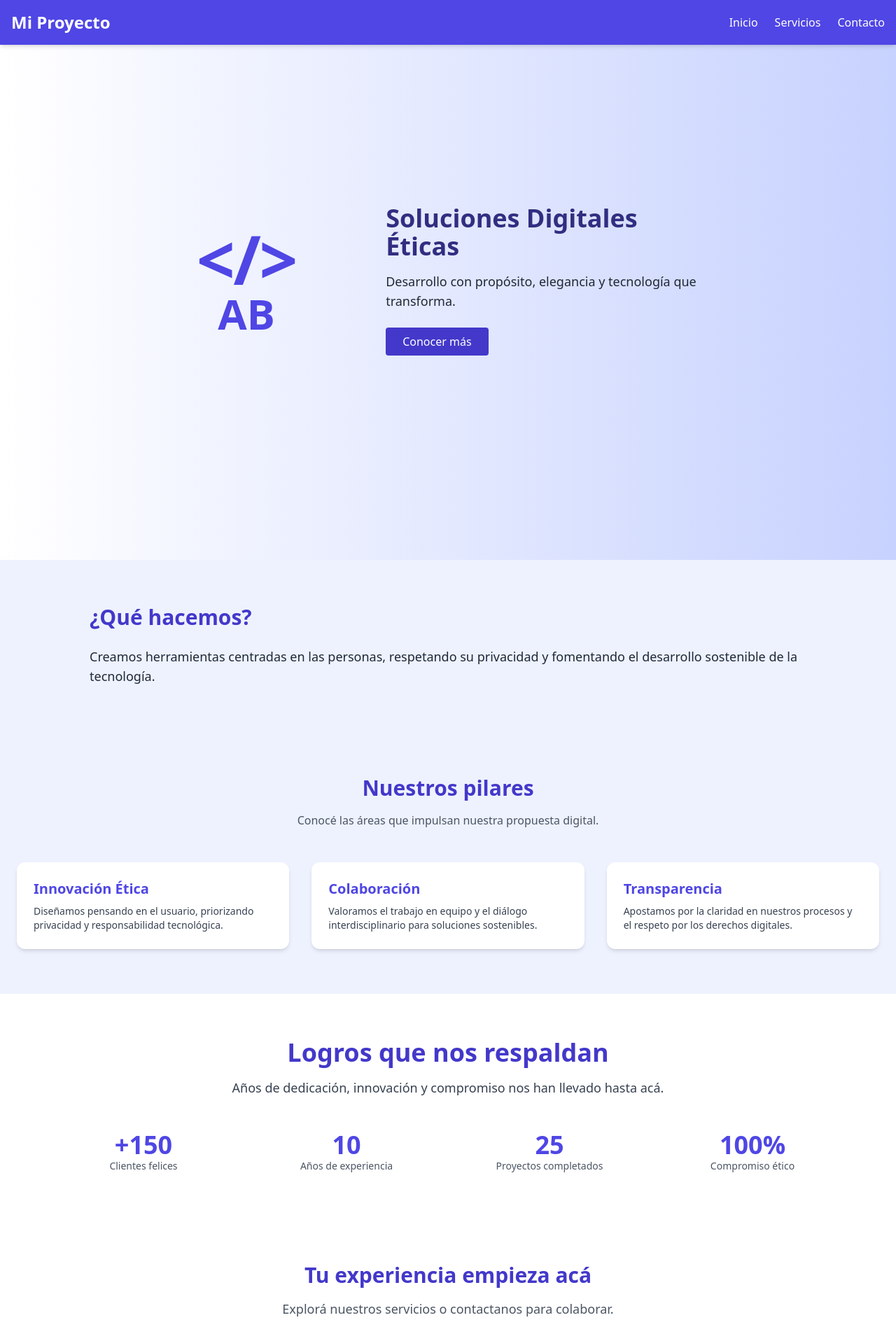
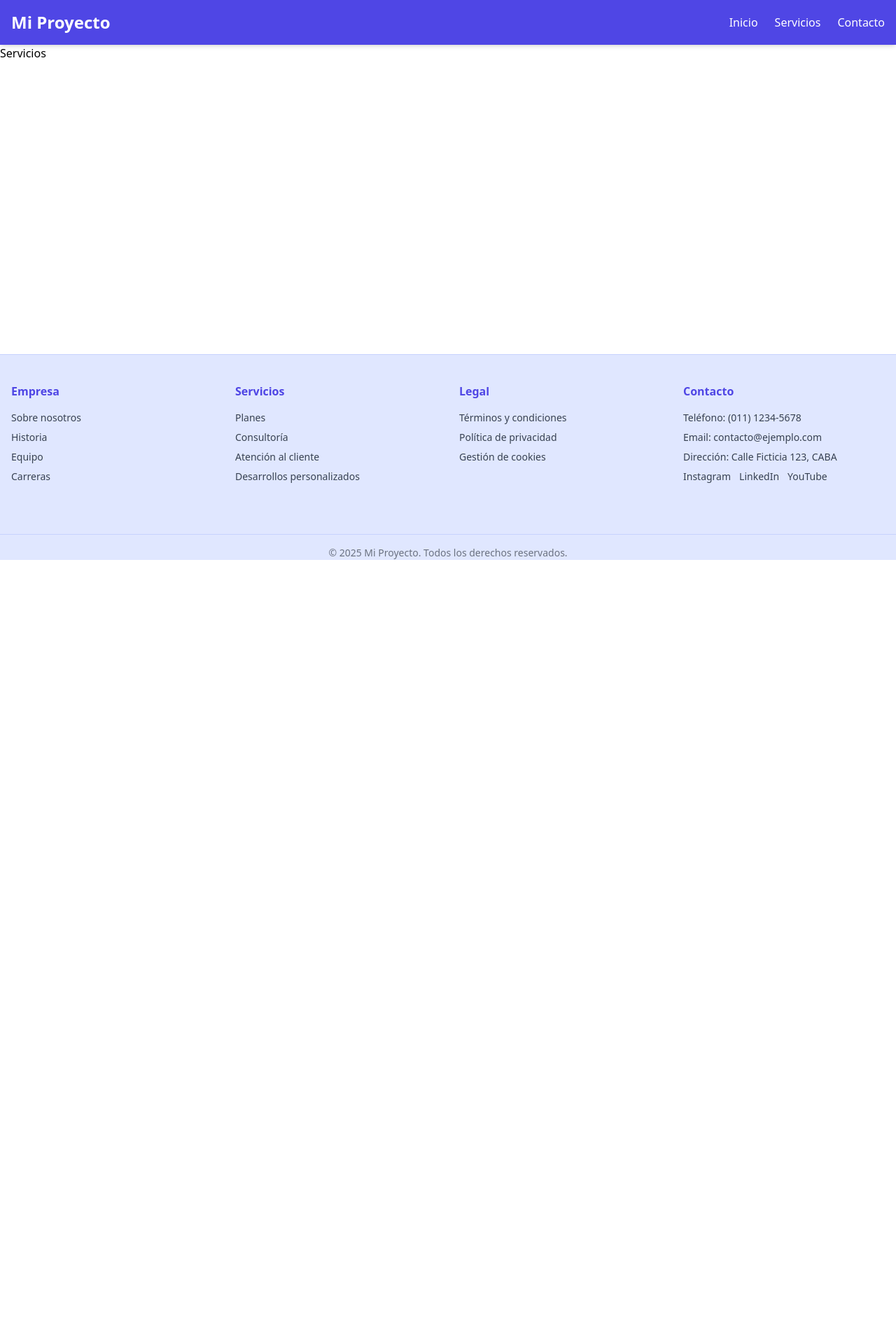
Before and after one commit to alanberns/ViteApp, a React (Vite) app in the folder vite-app/: page /servicios in a window 1280 px wide. Shown: the top 1906 px of the page at 70% size. After the commit the page ends 800 px from the top, so only its background shows below. Built offline with nearby package versions, Linux system fonts and the light colour scheme.

Commit message:
router añadido

```diff
--- a/vite-app/package.json
+++ b/vite-app/package.json
@@ -11,7 +11,8 @@
   },
   "dependencies": {
     "react": "^19.1.0",
-    "react-dom": "^19.1.0"
+    "react-dom": "^19.1.0",
+    "react-router-dom": "^7.6.3"
   },
   "devDependencies": {
     "@eslint/js": "^9.30.1",
--- a/vite-app/src/App.jsx
+++ b/vite-app/src/App.jsx
@@ -1,128 +1,29 @@
 import { useState } from 'react'
+import { BrowserRouter, Routes, Route } from "react-router-dom";
 
 import Header from './components/layout/Header';
 import Footer from './components/layout/Footer';
+import Home from './pages/Home';
+import Servicios from './pages/Servicios';
 
 function App() {
   const [count, setCount] = useState(0)
 
   return (
-    <div className="flex flex-col min-h-screen bg-white">
-      <Header />
+    <BrowserRouter>
+      <div className="flex flex-col min-h-screen bg-white">
+        <Header />
 
-      <main className="w-full mt-15 flex-grow">
-        {/* Sección de bienvenida */}
-        <section className="min-h-screen flex flex-col md:flex-row items-center justify-center bg-gradient-to-r from-white to-indigo-200 px-6 md:px-20 py-16 md:py-20 text-gray-900 gap-10 md:gap-32">
+        <main className="w-full mt-15 flex-grow py-16">
+          <Routes>
+            <Route path="/" element={<Home />} />
+            <Route path="/servicios" element={<Servicios />} />
+          </Routes>
+        </main>
 
-          {/* Logo grande lado izquierdo */}
-          <div className="flex flex-col items-center md:items-center text-center">
-            <div className="text-7xl md:text-8xl font-extrabold tracking-tight text-indigo-600">&lt;/&gt;</div>
-            <div className="text-5xl md:text-6xl font-semibold text-indigo-600">AB</div>
-          </div>
-
-          {/* Texto lado derecho */}
-          <div className="max-w-md text-center md:text-left">
-            <h1 className="text-3xl md:text-4xl font-bold mb-4 text-indigo-900">Soluciones Digitales Éticas</h1>
-            <p className="text-base md:text-lg text-gray-800 mb-6">
-              Desarrollo con propósito, elegancia y tecnología que transforma.
-            </p>
-            <button className="px-6 py-2 rounded bg-indigo-700 text-white font-medium hover:bg-indigo-800 transition">
-              Conocer más
-            </button>
-          </div>
-
-        </section>
-
-
-        {/* Sección 2: Información / Destacados */}
-        <section className="py-16 bg-indigo-50 px-6 text-gray-800">
-          <div className="max-w-5xl mx-auto">
-            <h2 className="text-3xl font-semibold text-indigo-700 mb-6">¿Qué hacemos?</h2>
-            <p className="text-lg">
-              Creamos herramientas centradas en las personas, respetando su privacidad y fomentando el desarrollo sostenible de la tecnología.
-            </p>
-          </div>
-        </section>
-
-        {/* Sección : Pilares */}
-        <section className="py-16 px-6 bg-indigo-50">
-          <div className="max-w-6xl mx-auto text-center mb-12">
-            <h2 className="text-3xl font-semibold text-indigo-700">Nuestros pilares</h2>
-            <p className="text-gray-600 mt-4">Conocé las áreas que impulsan nuestra propuesta digital.</p>
-          </div>
-
-          <div className="grid grid-cols-1 sm:grid-cols-2 lg:grid-cols-3 gap-8">
-            {/* Card 1 */}
-            <div className="bg-white shadow-md rounded-xl p-6 transition hover:shadow-lg">
-              <h3 className="text-xl font-bold text-indigo-600 mb-2">Innovación Ética</h3>
-              <p className="text-gray-700 text-sm">
-                Diseñamos pensando en el usuario, priorizando privacidad y responsabilidad tecnológica.
-              </p>
-            </div>
-
-            {/* Card 2 */}
-            <div className="bg-white shadow-md rounded-xl p-6 transition hover:shadow-lg">
-              <h3 className="text-xl font-bold text-indigo-600 mb-2">Colaboración</h3>
-              <p className="text-gray-700 text-sm">
-                Valoramos el trabajo en equipo y el diálogo interdisciplinario para soluciones sostenibles.
-              </p>
-            </div>
-
-            {/* Card 3 */}
-            <div className="bg-white shadow-md rounded-xl p-6 transition hover:shadow-lg">
-              <h3 className="text-xl font-bold text-indigo-600 mb-2">Transparencia</h3>
-              <p className="text-gray-700 text-sm">
-                Apostamos por la claridad en nuestros procesos y el respeto por los derechos digitales.
-              </p>
-            </div>
-          </div>
-        </section>
-
-        {/* Sección de estadísticas */}
-        <section className="bg-white py-16 px-6 md:px-20 text-gray-900">
-          <div className="max-w-4xl mx-auto text-center mb-12">
-            <h2 className="text-3xl md:text-4xl font-bold text-indigo-700 mb-4">Logros que nos respaldan</h2>
-            <p className="text-gray-700 text-base md:text-lg">
-              Años de dedicación, innovación y compromiso nos han llevado hasta acá.
-            </p>
-          </div>
-
-          <div className="grid grid-cols-2 md:grid-cols-4 gap-10 text-center">
-            <div>
-              <p className="text-4xl font-bold text-indigo-600">+150</p>
-              <p className="text-sm text-gray-600">Clientes felices</p>
-            </div>
-            <div>
-              <p className="text-4xl font-bold text-indigo-600">10</p>
-              <p className="text-sm text-gray-600">Años de experiencia</p>
-            </div>
-            <div>
-              <p className="text-4xl font-bold text-indigo-600">25</p>
-              <p className="text-sm text-gray-600">Proyectos completados</p>
-            </div>
-            <div>
-              <p className="text-4xl font-bold text-indigo-600">100%</p>
-              <p className="text-sm text-gray-600">Compromiso ético</p>
-            </div>
-          </div>
-        </section>
-
-
-        {/* Sección 3: CTA o Testimonios (placeholder) */}
-        <section className="py-16 bg-white px-6 text-center">
-          <div className="max-w-4xl mx-auto">
-            <h2 className="text-3xl font-semibold text-indigo-700 mb-4">Tu experiencia empieza acá</h2>
-            <p className="text-lg text-gray-600 mb-6">Explorá nuestros servicios o contactanos para colaborar.</p>
-            <button className="bg-indigo-600 text-white px-6 py-3 rounded-lg shadow hover:bg-indigo-500 transition">
-              Empezar ahora
-            </button>
-          </div>
-        </section>
-
-      </main>
-
-      <Footer />
-    </div>
+        <Footer />
+      </div>
+    </BrowserRouter>
   )
 }
 
--- a/vite-app/src/components/layout/Header.jsx
+++ b/vite-app/src/components/layout/Header.jsx
@@ -1,4 +1,5 @@
 import { useState } from "react";
+import { Link } from "react-router-dom";
 
 export default function Header() {
   const [isOpen, setIsOpen] = useState(false);
@@ -20,8 +21,12 @@ export default function Header() {
 
         {/* Menú desktop */}
         <nav className="space-x-6 hidden md:flex">
-          <a href="#" className="text-white hover:text-indigo-200 transition-colors">Inicio</a>
-          <a href="#" className="text-white hover:text-indigo-200 transition-colors">Servicios</a>
+          <Link to="/" className="text-white hover:text-indigo-200 transition-colors">
+            Inicio
+          </Link>
+          <Link to="/servicios" className="text-white hover:text-indigo-200 transition-colors">
+            Servicios
+          </Link>
           <a href="#" className="text-white hover:text-indigo-200 transition-colors">Contacto</a>
         </nav>
       </div>
@@ -33,8 +38,8 @@ export default function Header() {
         } md:hidden px-4 bg-indigo-600`}
       >
         <nav className="py-4 flex flex-col space-y-3">
-          <a href="#" className="text-white hover:text-indigo-200 transition">Inicio</a>
-          <a href="#" className="text-white hover:text-indigo-200 transition">Servicios</a>
+          <a href="/" className="text-white hover:text-indigo-200 transition">Inicio</a>
+          <a href="/servicios" className="text-white hover:text-indigo-200 transition">Servicios</a>
           <a href="#" className="text-white hover:text-indigo-200 transition">Contacto</a>
         </nav>
       </div>
--- a/vite-app/src/pages/Home.jsx
+++ b/vite-app/src/pages/Home.jsx
@@ -1,13 +1,30 @@
+import { Link } from "react-router-dom";
+
 export default function Home() {
   return (
-    <main className="w-full">
+    <div className="w-full flex flex-col">
       {/* Sección de bienvenida */}
-      <section className="min-h-screen flex flex-col justify-center items-center bg-white px-6 text-center">
-        <h1 className="text-4xl md:text-5xl font-bold text-indigo-600 mb-4">Bienvenido a Mi Proyecto</h1>
-        <p className="text-gray-700 text-lg max-w-xl">
-          Descubrí soluciones digitales éticas y eficientes, construidas con pasión y propósito.
-        </p>
+      <section className="min-h-screen flex flex-col md:flex-row items-center justify-center bg-gradient-to-r from-white to-indigo-200 px-6 md:px-20 md:py-4 text-gray-900 gap-10 md:gap-32">
+
+        {/* Logo grande lado izquierdo */}
+        <div className="flex flex-col items-center md:items-center text-center">
+          <div className="text-7xl md:text-8xl font-extrabold tracking-tight text-indigo-600">&lt;/&gt;</div>
+          <div className="text-5xl md:text-6xl font-semibold text-indigo-600">AB</div>
+        </div>
+
+        {/* Texto lado derecho */}
+        <div className="max-w-md text-center md:text-left">
+          <h1 className="text-3xl md:text-4xl font-bold mb-4 text-indigo-900">Soluciones Digitales Éticas</h1>
+          <p className="text-base md:text-lg text-gray-800 mb-6">
+            Desarrollo con propósito, elegancia y tecnología que transforma.
+          </p>
+          <button className="px-6 py-2 rounded bg-indigo-700 text-white font-medium hover:bg-indigo-800 transition">
+            Conocer más
+          </button>
+        </div>
+
       </section>
+
 
       {/* Sección 2: Información / Destacados */}
       <section className="py-16 bg-indigo-50 px-6 text-gray-800">
@@ -19,16 +36,82 @@ export default function Home() {
         </div>
       </section>
 
+      {/* Sección : Pilares */}
+      <section className="py-16 px-6 bg-indigo-50">
+        <div className="max-w-6xl mx-auto text-center mb-12">
+          <h2 className="text-3xl font-semibold text-indigo-700">Nuestros pilares</h2>
+          <p className="text-gray-600 mt-4">Conocé las áreas que impulsan nuestra propuesta digital.</p>
+        </div>
+
+        <div className="grid grid-cols-1 sm:grid-cols-2 lg:grid-cols-3 gap-8">
+          {/* Card 1 */}
+          <div className="bg-white shadow-md rounded-xl p-6 transition hover:shadow-lg">
+            <h3 className="text-xl font-bold text-indigo-600 mb-2">Innovación Ética</h3>
+            <p className="text-gray-700 text-sm">
+              Diseñamos pensando en el usuario, priorizando privacidad y responsabilidad tecnológica.
+            </p>
+          </div>
+
+          {/* Card 2 */}
+          <div className="bg-white shadow-md rounded-xl p-6 transition hover:shadow-lg">
+            <h3 className="text-xl font-bold text-indigo-600 mb-2">Colaboración</h3>
+            <p className="text-gray-700 text-sm">
+              Valoramos el trabajo en equipo y el diálogo interdisciplinario para soluciones sostenibles.
+            </p>
+          </div>
+
+          {/* Card 3 */}
+          <div className="bg-white shadow-md rounded-xl p-6 transition hover:shadow-lg">
+            <h3 className="text-xl font-bold text-indigo-600 mb-2">Transparencia</h3>
+            <p className="text-gray-700 text-sm">
+              Apostamos por la claridad en nuestros procesos y el respeto por los derechos digitales.
+            </p>
+          </div>
+        </div>
+      </section>
+
+      {/* Sección de estadísticas */}
+      <section className="bg-white py-16 px-6 md:px-20 text-gray-900">
+        <div className="max-w-4xl mx-auto text-center mb-12">
+          <h2 className="text-3xl md:text-4xl font-bold text-indigo-700 mb-4">Logros que nos respaldan</h2>
+          <p className="text-gray-700 text-base md:text-lg">
+            Años de dedicación, innovación y compromiso nos han llevado hasta acá.
+          </p>
+        </div>
+
+        <div className="grid grid-cols-2 md:grid-cols-4 gap-10 text-center">
+          <div>
+            <p className="text-4xl font-bold text-indigo-600">+150</p>
+            <p className="text-sm text-gray-600">Clientes felices</p>
+          </div>
+          <div>
+            <p className="text-4xl font-bold text-indigo-600">10</p>
+            <p className="text-sm text-gray-600">Años de experiencia</p>
+          </div>
+          <div>
+            <p className="text-4xl font-bold text-indigo-600">25</p>
+            <p className="text-sm text-gray-600">Proyectos completados</p>
+          </div>
+          <div>
+            <p className="text-4xl font-bold text-indigo-600">100%</p>
+            <p className="text-sm text-gray-600">Compromiso ético</p>
+          </div>
+        </div>
+      </section>
+
+
       {/* Sección 3: CTA o Testimonios (placeholder) */}
       <section className="py-16 bg-white px-6 text-center">
         <div className="max-w-4xl mx-auto">
           <h2 className="text-3xl font-semibold text-indigo-700 mb-4">Tu experiencia empieza acá</h2>
           <p className="text-lg text-gray-600 mb-6">Explorá nuestros servicios o contactanos para colaborar.</p>
-          <button className="bg-indigo-600 text-white px-6 py-3 rounded-lg shadow hover:bg-indigo-500 transition">
-            Empezar ahora
-          </button>
+          <Link to="/servicios">
+            <button className="bg-indigo-600 text-white px-6 py-3 rounded-lg shadow hover:bg-indigo-500 transition">
+              Empezar ahora
+            </button>
+          </Link>
         </div>
       </section>
-    </main>
+    </div>
   );
 }
--- /dev/null
+++ b/vite-app/src/pages/Servicios.jsx
@@ -0,0 +1,7 @@
+export default function Servicios() {
+    return (
+      <div className="w-full flex flex-col">
+        Servicios
+      </div>
+    )
+}
```
Also changed, not shown: 1 other file (tests, documents, lock files or other folders).
